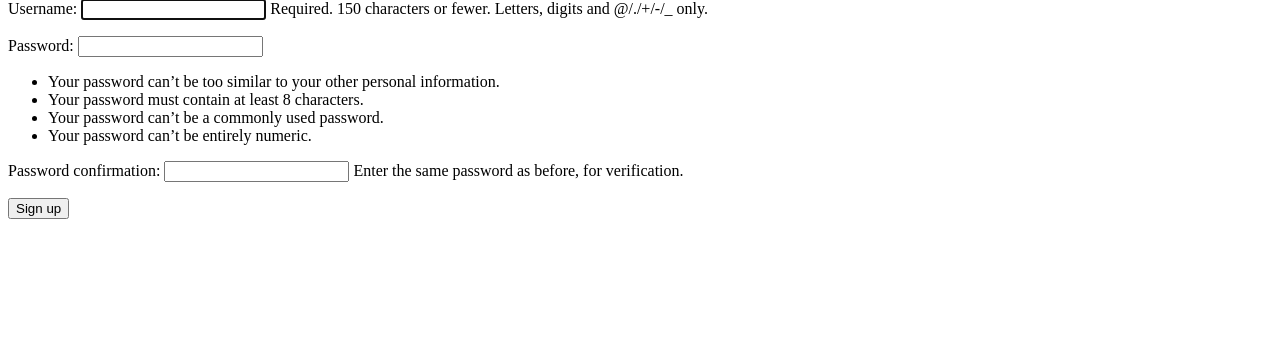
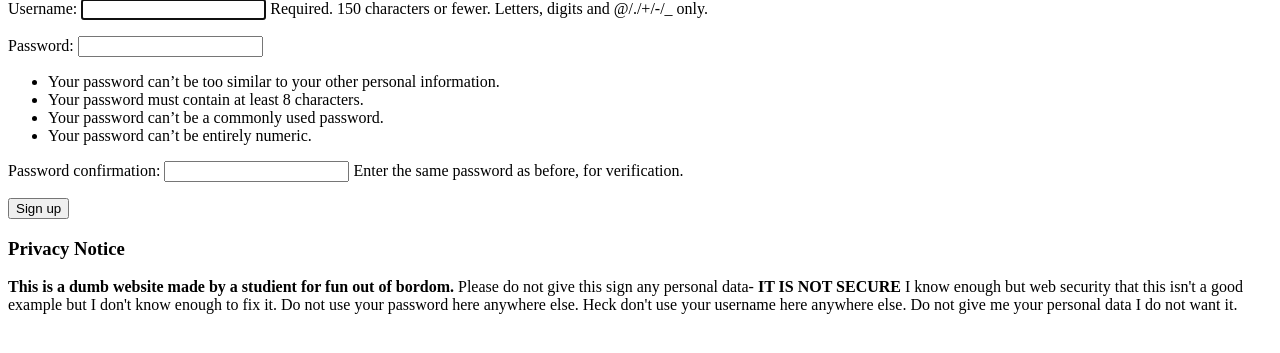
Before and after one commit to Elephant34/HomeworkTracker, a Django app: page /accounts/signup in a window 1280 px wide. Shown: the part 165-518 px from the top of the page. Run offline with Django 3.2, Linux system fonts and the light colour scheme.

Commit message:
Update signup.html
Added a dumb privacy statment to signup

```diff
--- a/templates/signup.html
+++ b/templates/signup.html
@@ -9,4 +9,12 @@
   {{ form.as_p }}
   <button type="submit">Sign up</button>
 </form>
+<p><h3>Privacy Notice</h3></p>
+<p>
+  <strong>This is a dumb website made by a studient for fun out of bordom.</strong>
+  Please do not give this sign any personal data- <strong>IT IS NOT SECURE</strong>
+  I know enough but web security that this isn't a good example but I don't know enough to fix it.
+  Do not use your password here anywhere else. Heck don't use your username here anywhere else.
+  Do not give me your personal data I do not want it.
+</p>
 {% endblock %}
```
Lines whose indentation alone changed are shown as unchanged.
